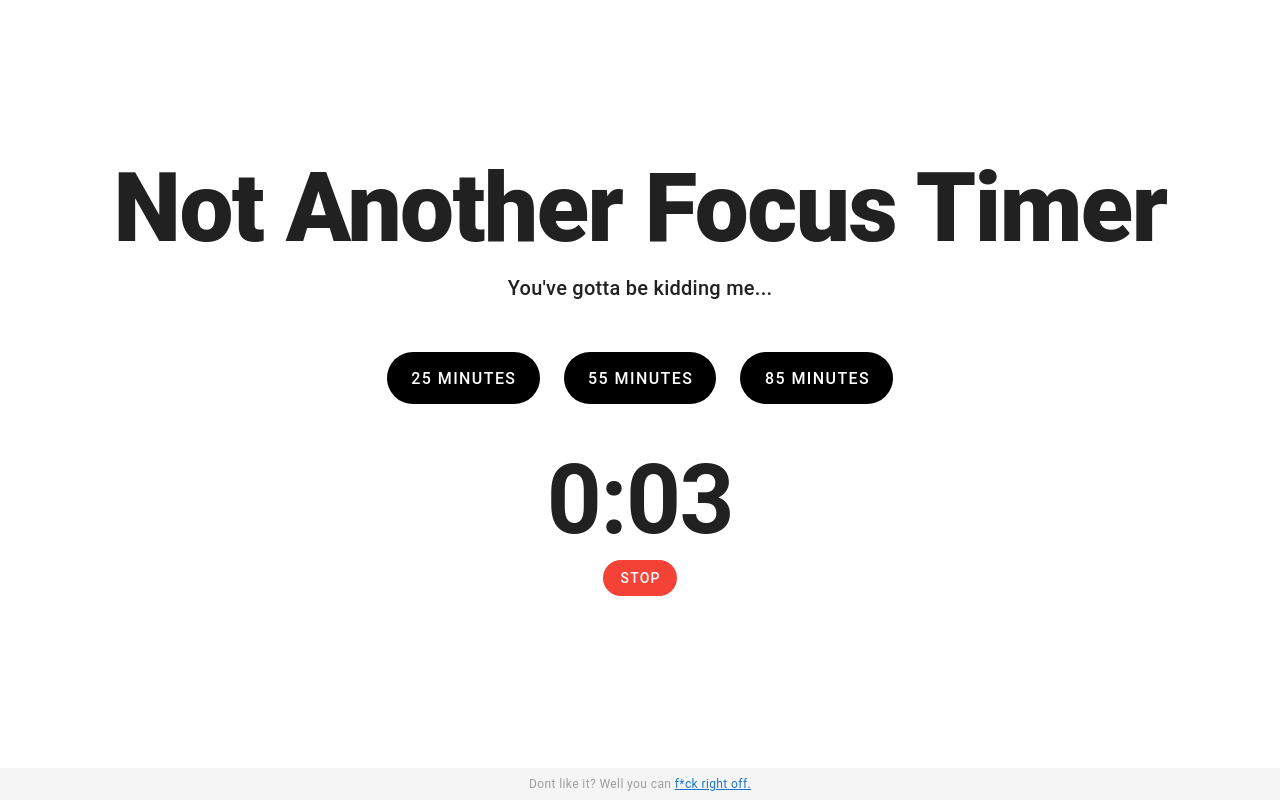
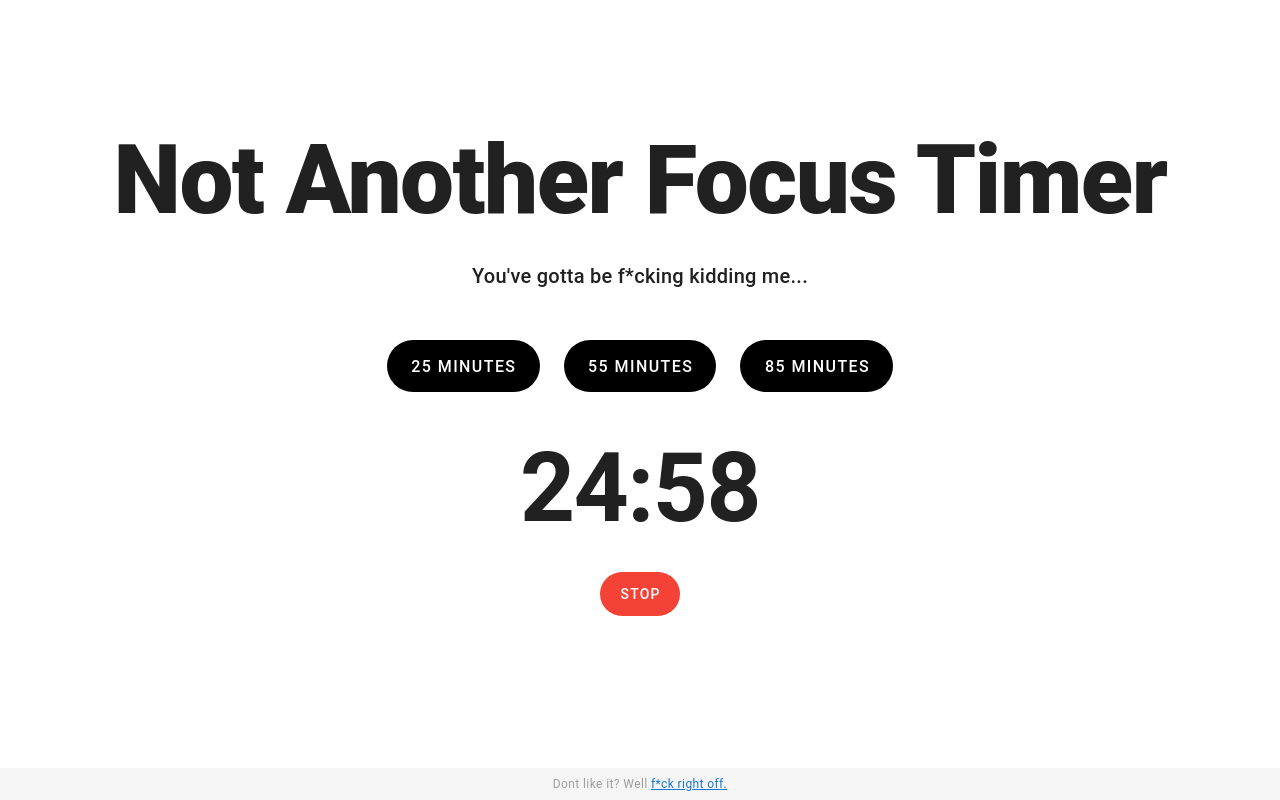
Before and after one commit to alvinsga/notanotherfocustimer, a Vue app: page / in a window 1280 px wide. Both pictures are taken after a click on the button "25 MINUTES". Built offline with nearby package versions, Linux system fonts and the light colour scheme; a web font is replaced by a local one.

Commit message:
Renamed files

```diff
--- a/src/App.vue
+++ b/src/App.vue
@@ -1,12 +1,12 @@
 <template>
   <v-app>
     <v-main class="d-flex justify-center align-center">
-      <HelloWorld />
+      <MainPage />
     </v-main>
     <v-footer class="justify-center">
       <div class="grey--text text-caption">
         <!-- <a href="http://github.com">Source</a> -->
-        Dont like it? Well you can
+        Dont like it? Well
         <a href="javascript:history.back()">f*ck right off.</a>
       </div>
     </v-footer>
@@ -19,7 +19,7 @@ import { Component, Vue } from "vue-property-decorator";
 
 @Component({
   components: {
-    HelloWorld: () => import("@/components/HelloWorld.vue"),
+    MainPage: () => import("@/components/MainPage.vue"),
   },
 })
 export default class App extends Vue {}
--- a/src/components/HelloWorld.vue
+++ b/src/components/MainPage.vue
@@ -1,10 +1,14 @@
 <template>
   <div class>
     <v-container>
-      <div class="text-center font-weight-black text-md-h1 text-h2 mb-4">
+      <div
+        class="text-center font-weight-black text-md-h1 text-h2 mb-4 mb-md-8"
+      >
         Not Another Focus Timer
       </div>
-      <div class="text-h6 text-center mb-12">You've gotta be kidding me...</div>
+      <div class="text-h6 text-center mb-12">
+        You've gotta be f*cking kidding me...
+      </div>
       <div class="d-flex justify-center align-center">
         <v-row justify="center" align="center">
           <v-btn
@@ -14,7 +18,7 @@
             rounded
             x-large
             color="black"
-            @click="click(5)"
+            @click="click(1500)"
             >25 minutes</v-btn
           >
           <v-btn
@@ -42,14 +46,15 @@
       </div>
       <v-expand-transition>
         <div v-if="clicked">
-          <div class="text-h1 font-weight-bold text-center mt-12">
+          <div class="text-h1 font-weight-bold text-center mt-12 mb-4">
             {{ formattedTimeLeft }}
           </div>
           <div class="d-flex justify-center">
             <v-btn
-              class="ma-3"
+              class="ma-5"
               depressed
               dark
+              large
               rounded
               color="red"
               @click="hideTimer()"
@@ -68,7 +73,7 @@ import { Component, Vue } from "vue-property-decorator";
 @Component
 export default class HelloWorld extends Vue {
   clicked = false;
-  timeLimit = 5;
+  timeLimit = 1500;
   timePassed = 0;
   timerInterval = 0;
 
```
